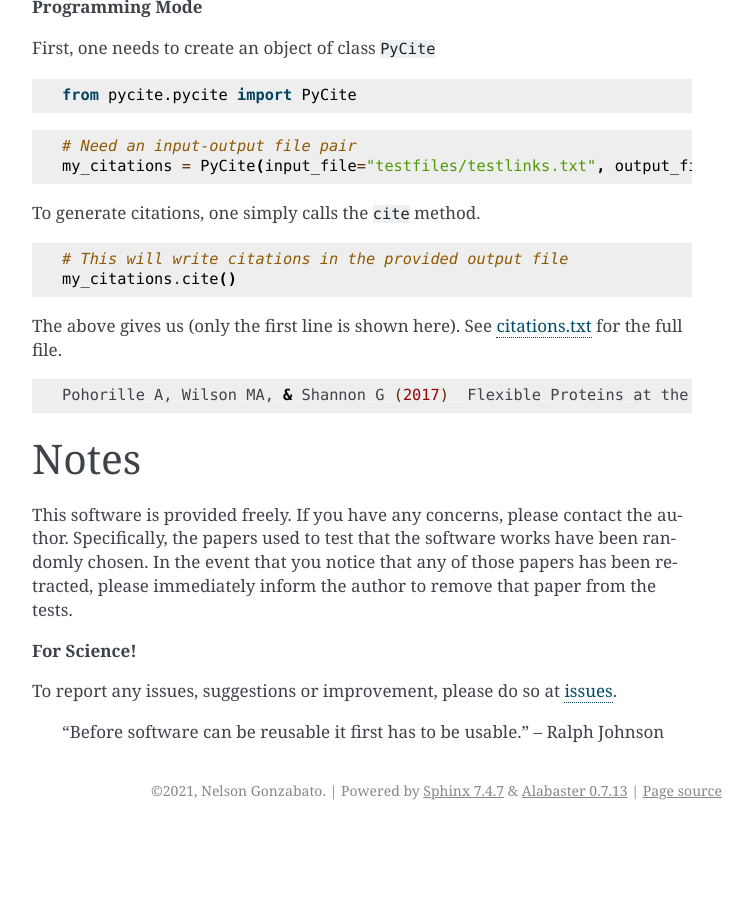
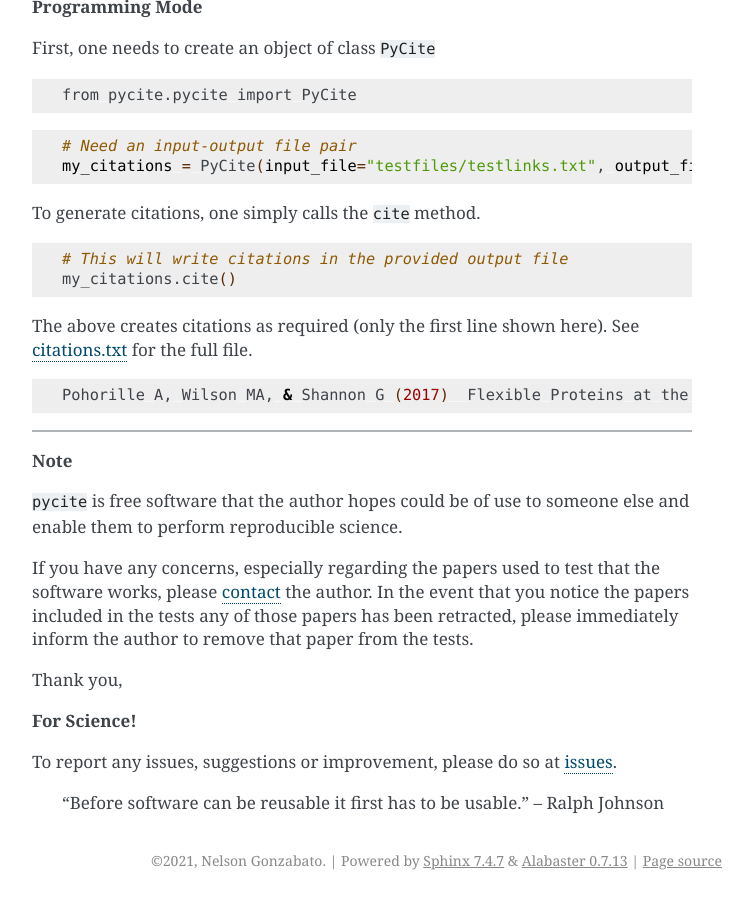
Before and after one commit to Nelson-Gon/pycite, a Sphinx documentation site: the page built from docs/source/README.rst, in a window 1280 px wide and 900 px high, scrolled down 1610 px. Shown: the whole window, without its empty margins (388-1141 px from the left). Built offline with Sphinx 7.4.7, drawn with Linux system fonts in a browser that asks for light colours; before the commit the page ends 2440 px from its top, so only the background shows below that.

```diff
--- a/docs/source/README.rst
+++ b/docs/source/README.rst
@@ -166,35 +166,42 @@ To get help:
 
 First, one needs to create an object of class ``PyCite``
 
-.. code-block:: python
+.. code-block:: shell
 
    from pycite.pycite import PyCite
 
-.. code-block:: python
+.. code-block:: shell
 
    # Need an input-output file pair
    my_citations = PyCite(input_file="testfiles/testlinks.txt", output_file="testfiles/citations.txt")
 
 To generate citations, one simply calls the ``cite`` method.
 
-.. code-block:: python
+.. code-block:: shell
 
    # This will write citations in the provided output file
    my_citations.cite()
 
-The above gives us (only the first line is shown here).
+The above creates citations as required (only the first line shown here).
 See `citations.txt <https://github.com/Nelson-Gon/pycite/blob/main/testfiles/citations.txt>`_ for the full file.
 
 .. code-block:: shell
 
    Pohorille A, Wilson MA, & Shannon G (2017)  Flexible Proteins at the Origin of Life Life (Basel), 7(2),  23.
 
-Notes
-=====
+----
 
-This software is provided freely. If you have any concerns, please contact the author. Specifically, the papers
-used to test that the software works have been randomly chosen. In the event that you notice that any of those papers
-has been retracted, please immediately inform the author to remove that paper from the tests.
+**Note**
+
+``pycite`` is free software that the author hopes could be of use to someone else and enable them to perform reproducible
+science.
+
+If you have any concerns, especially regarding the papers used to test that the software works,
+please `contact <https://nelson-gon.github.io/social>`_ the author. In the event that you notice the papers included in
+the tests any of those papers has been retracted, please immediately inform the author to remove that paper from the
+tests.
+
+Thank you,
 
 **For Science!**
 
--- a/pycite/version.py
+++ b/pycite/version.py
@@ -1 +1 @@
-__version__ = "0.1.2"
+__version__ = "0.1.3"
```
Also changed, not shown: README.md (+16 -8 lines), changelog.md (+8 -1 lines), docs/source/changelog.rst (+11 -1 lines), 6 other files.
